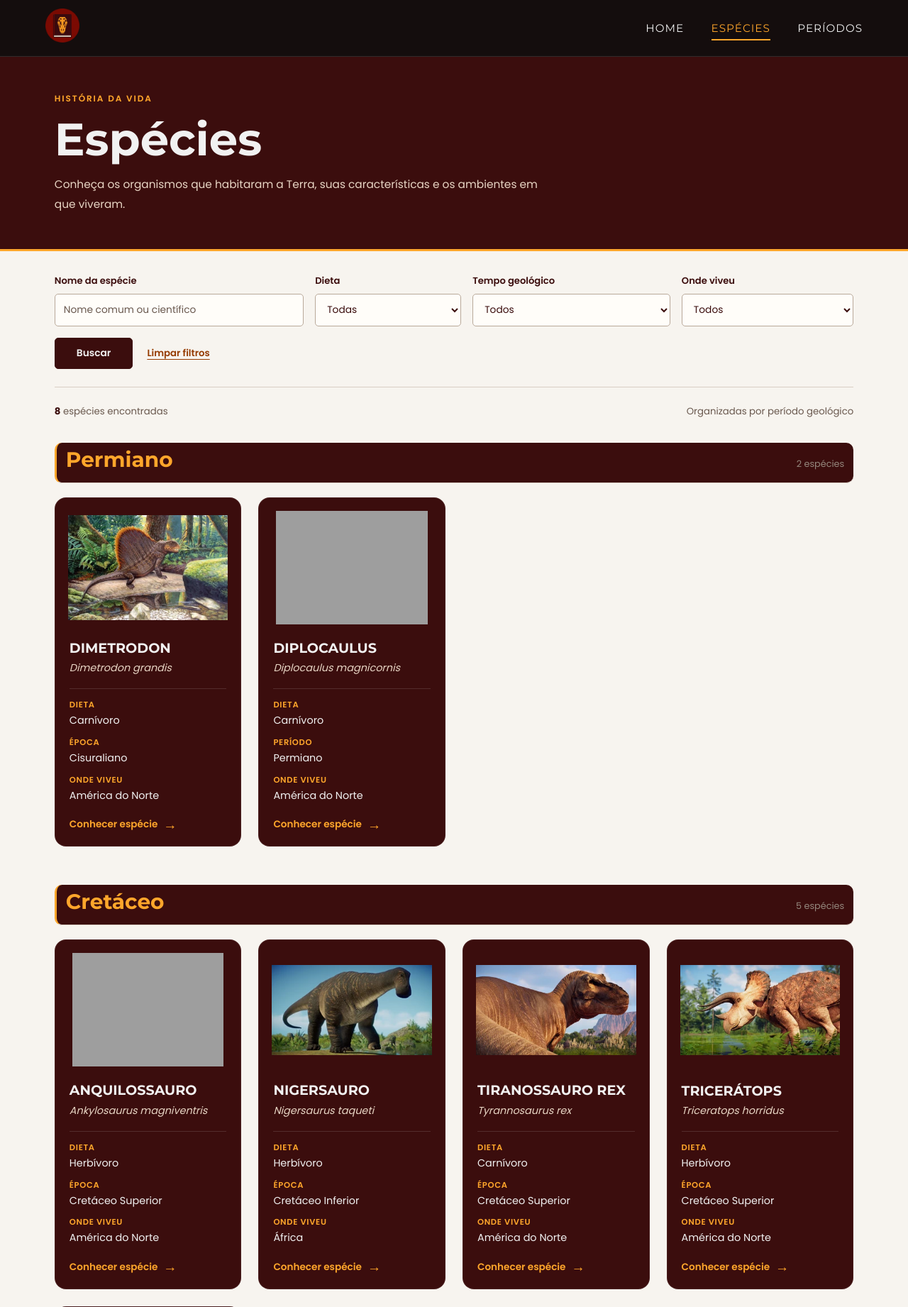
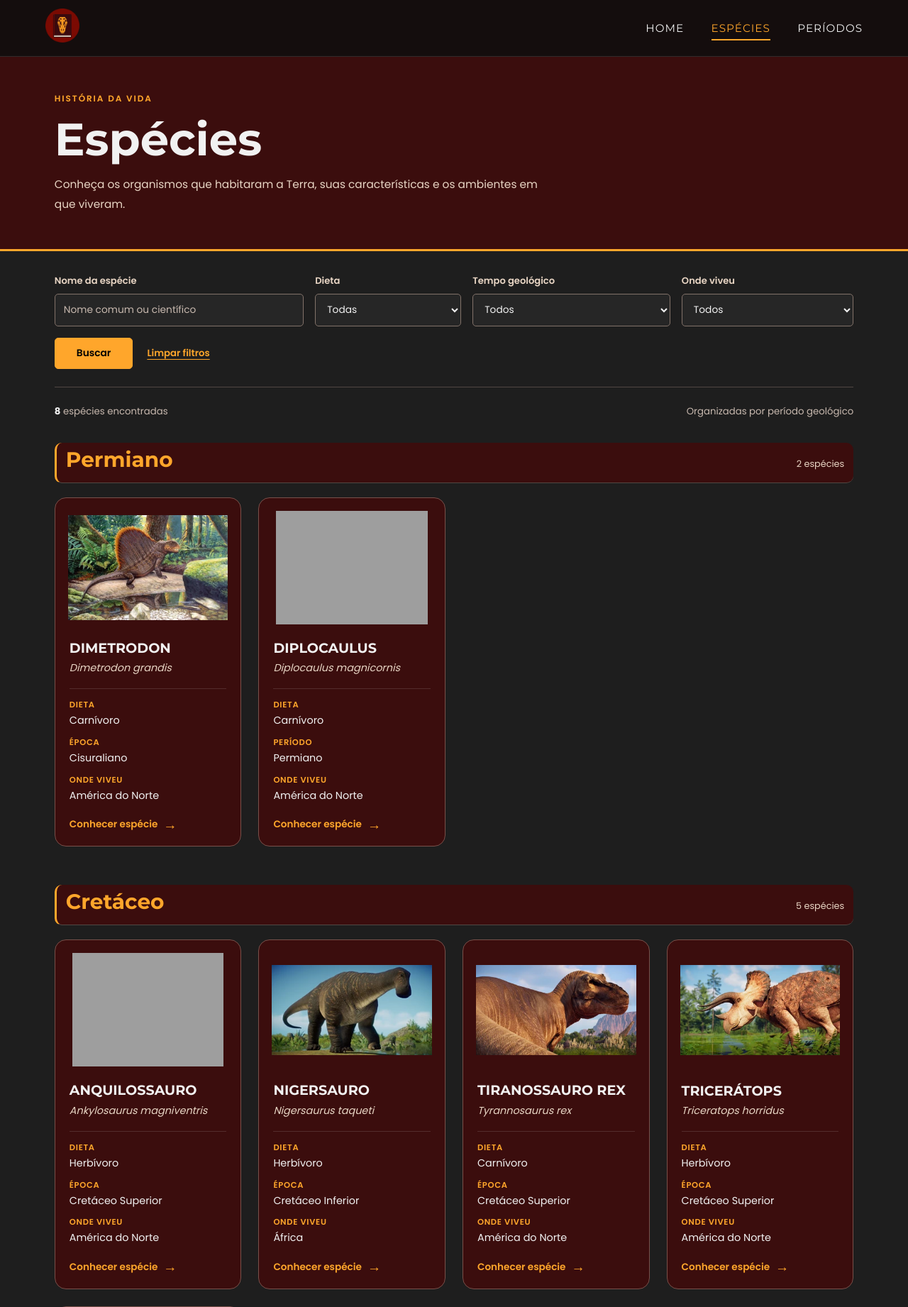
Before and after one commit to DinizDDD/PaleoPedia, a PHP site: page /index.php?page=species in a window 1280 px wide. Shown: the top 1842 px of the page at 71% size. Run offline with PHP 8.4, Linux system fonts and the light colour scheme; data comes from the database, SQL or seed files in the repository; grey boxes are pictures that could not be loaded.

Commit message:
More design updates for Species.php
I don’t like the way it is; I’ll definitely change it.

```diff
--- a/assets/css/card.css
+++ b/assets/css/card.css
@@ -1,12 +1,13 @@
 @import url('./variables.css');
 
 .species-section {
-    --catalog-paper: #f7f4ef;
-    --catalog-card: #fffdf9;
-    --catalog-line: #d9cec4;
-    --catalog-muted: #69584e;
+    color-scheme: dark;
+    --catalog-paper: var(--Cinza-Fundo);
+    --catalog-card: var(--Marrom-Escuro);
+    --catalog-line: #514743;
+    --catalog-muted: #c8b9af;
     background: var(--catalog-paper);
-    color: var(--Marrom-Escuro);
+    color: var(--Branco);
     width: 100%;
 }
 
@@ -70,7 +71,7 @@
 }
 
 .species-search .filter label {
-    color: var(--Marrom-Escuro);
+    color: var(--Bege);
     font-size: .82rem;
     font-weight: 600;
 }
@@ -81,10 +82,10 @@
     min-width: 0;
     height: 46px;
     padding: 0 12px;
-    border: 1px solid #b9a99a;
+    border: 1px solid #827269;
     border-radius: 5px;
-    background: var(--catalog-card);
-    color: var(--Marrom-Escuro);
+    background: var(--Cinza-Card);
+    color: var(--Branco);
     font-size: .86rem;
 }
 
@@ -97,7 +98,7 @@
 }
 
 .species-search :is(input, select):hover {
-    border-color: var(--Marrom-Claro);
+    border-color: var(--Laranja);
 }
 
 .catalog-actions {
@@ -111,10 +112,10 @@
 .species-search .filter-button {
     min-height: 44px;
     padding: 10px 30px;
-    border: 1px solid var(--Marrom-Escuro);
+    border: 1px solid var(--Laranja);
     border-radius: 5px;
-    background: var(--Marrom-Escuro);
-    color: var(--Branco);
+    background: var(--Laranja);
+    color: var(--Preto);
     font-size: .86rem;
     font-weight: 600;
     cursor: pointer;
@@ -122,14 +123,14 @@
 }
 
 .species-search .filter-button:hover {
-    background: var(--Marrom-Claro);
+    background: var(--Bege);
 }
 
 .species-search .clear-button {
     display: inline-flex;
     align-items: center;
     min-height: 44px;
-    color: var(--Marrom-Claro);
+    color: var(--Laranja);
     font-size: .83rem;
     font-weight: 600;
     text-underline-offset: 4px;
@@ -147,7 +148,7 @@
 }
 
 .catalog-results-summary strong {
-    color: var(--Marrom-Escuro); font-weight: 700;
+    color: var(--Branco); font-weight: 700;
 }
 
 .period-group + .period-group {
@@ -178,7 +179,7 @@
 }
 
 .period-count {
-    color: var(--Cinza-Claro);
+    color: var(--Bege);
     font-size: .8rem;
 }
 
@@ -202,8 +203,8 @@
     flex-direction: column;
     min-width: 0;
     height: 100%;
-    background: var(--Marrom-Escuro);
-    border: 1px solid rgba(255, 255, 255, .08);
+    background: var(--catalog-card);
+    border: 1px solid #78504a;
     border-radius: 16px;
     overflow: hidden;
     transition: transform .25s ease, box-shadow .25s ease, border-color .25s ease;
@@ -314,7 +315,7 @@
 @media (hover: hover) and (pointer: fine) {
     .species-link:hover .species-card {
         transform: translateY(-6px);
-        box-shadow: 0 14px 30px rgba(59, 13, 13, .18);
+        box-shadow: 0 14px 30px rgba(0, 0, 0, .36);
         border-color: var(--Laranja);
     }
     .species-link:hover .species-image img { transform: scale(1.03); }
@@ -322,7 +323,7 @@
 }
 
 .species-link:focus-visible {
-    outline: 3px solid var(--Marrom-Claro);
+    outline: 3px solid var(--Laranja);
     outline-offset: 4px;
 }
 .species-link:focus-visible .species-card { border-color: var(--Laranja); }
@@ -332,6 +333,11 @@
     .species-card-name { font-size: 1.1rem; }
 }
 
+/* Foco visível sobre superfícies escuras */
+.species-section :is(a, button, input, select):focus-visible {
+    outline-color: var(--Laranja);
+}
+
 /* Estado vazio */
 .no-results {
     border-block: 1px solid var(--catalog-line);
@@ -339,7 +345,7 @@
 }
 .no-results h2 { font-family: var(--font-secondary); font-size: 1.4rem; margin-bottom: 10px; }
 .no-results p { color: var(--catalog-muted); font-size: .9rem; line-height: 1.7; }
-.no-results a { display: inline-block; margin-top: 15px; color: var(--Marrom-Claro); font-size: .85rem; font-weight: 600; text-underline-offset: 4px; }
+.no-results a { display: inline-block; margin-top: 15px; color: var(--Laranja); font-size: .85rem; font-weight: 600; text-underline-offset: 4px; }
 
 @media (max-width: 900px) {
     .species-search .filters { grid-template-columns: repeat(2, minmax(0, 1fr)); }
--- a/pages/species.php
+++ b/pages/species.php
@@ -52,7 +52,6 @@ if (in_array($diet, $validDiets, true)) {
     $diet = '';
 }
 
-// Define a consulta recursiva somente quando existe um filtro geológico válido.
 $geologicalCte = '';
 
 if ($period !== '' && ctype_digit((string) $period)) {
```
